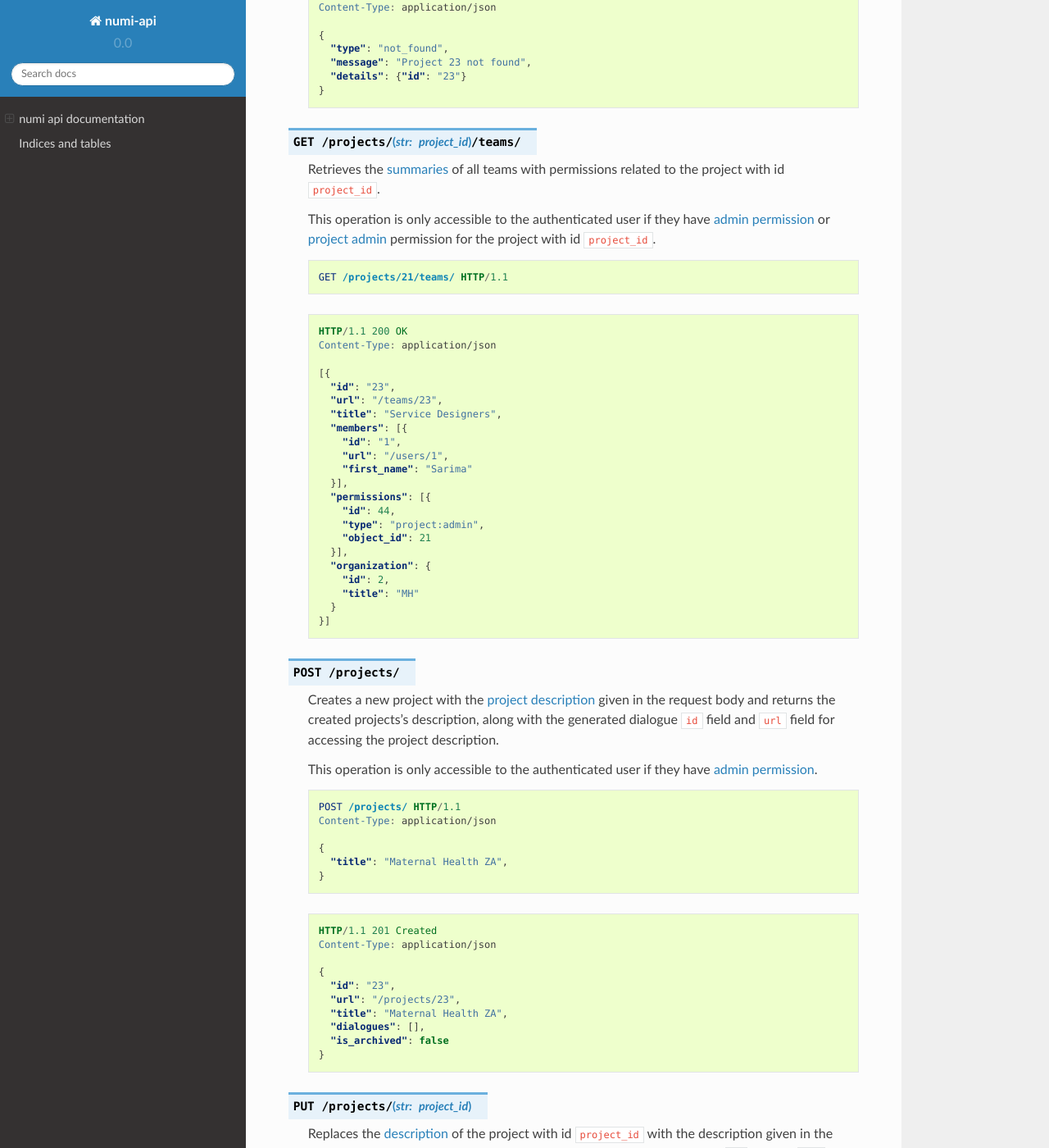
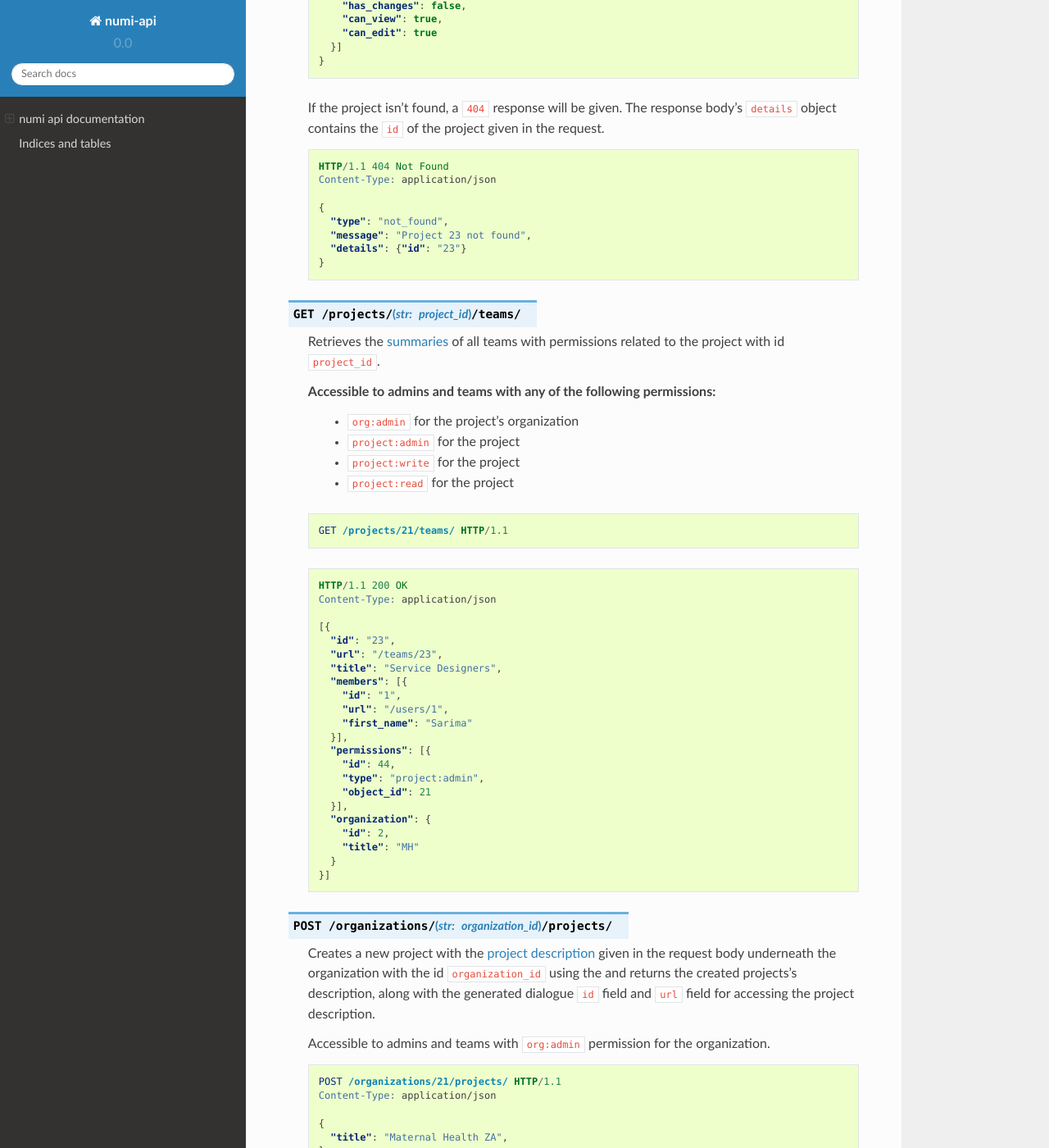
Before and after one commit to praekelt/numi-api, a Sphinx documentation site: the page built from docs/index.rst, in a window 1280 px wide and 1400 px high, scrolled down 10286 px. Shown: the whole window at 82% size. Built offline with Sphinx 7.4.7 and the Read the Docs theme 2.0.0, drawn with Linux system fonts in a browser that asks for light colours; some of the changed text lies outside the part shown.

Commit message:
Update docs to match changes to project permissions

```diff
--- a/docs/index.rst
+++ b/docs/index.rst
@@ -304,17 +304,17 @@
 *****************
   Grants create, archive, read, write and publish access for a given project's dialogues.
 
-.. _permissions-project-dialogues-read:
-
-``project:dialogues:read``
-**************************
-Grants read access for a given project's dialogues.
-
-.. _permissions-project-dialogues-write:
-
-``project:dialogues:write``
-***************************
-Grants write access for a given project's dialogues.
+.. _permissions-project-read:
+
+``project:read``
+****************
+Grants read access for a given project and its dialogues.
+
+.. _permissions-project-write:
+
+``project:write``
+*****************
+Grants write access for a given project and its dialogues.
 
 .. _permissions-dialogue-read:
 
@@ -426,7 +426,7 @@
      [{
        "id": 44,
        "object_id": 21,
-       "type": "project:dialogues:write"
+       "type": "project:write"
      }]
 
 .. http:get:: /team/(str:team_id)/permissions/
@@ -536,10 +536,12 @@
 
      [{
        "id": "1",
+       "organization_id": "21",
        "title": "Maternal Health ZA",
        "url": "/projects/1"
      }, {
        "id": "2",
+       "organization_id": "21",
        "title": "Maternal Health MX",
        "url": "/projects/2",
      }]
@@ -557,6 +559,12 @@
   Retrieves the :ref:`description <data-project>` of the project with id
   ``project_id``.
 
+  Accessible to admins and teams with any of the following permissions:
+    - ``org:admin`` for the project's organization
+    - ``project:admin`` for the project
+    - ``project:write`` for the project
+    - ``project:read`` for the project
+
   .. sourcecode:: http
 
      GET /projects/23 HTTP/1.1
@@ -568,6 +576,7 @@
 
      {
        "id": "23",
+       "organization_id": "21",
        "title": "Maternal Health ZA"
        "url": "/projects/23",
        "is_archived": false,
@@ -603,10 +612,11 @@
   Retrieves the :ref:`summaries <data-team-summary>` of all teams with
   permissions related to the project with id ``project_id``.
 
-  This operation is only accessible to the authenticated user if they have
-  :ref:`admin permission <permissions>` or :ref:`project admin
-  <permissions-project-admin>` permission for the project with id
-  ``project_id``.
+  Accessible to admins and teams with any of the following permissions:
+    - ``org:admin`` for the project's organization
+    - ``project:admin`` for the project
+    - ``project:write`` for the project
+    - ``project:read`` for the project
 
   .. sourcecode:: http
 
@@ -637,19 +647,20 @@
        }
      }]
 
-.. http:post:: /projects/
+.. http:post:: /organizations/(str:organization_id)/projects/
 
   Creates a new project with the :ref:`project description <data-project>`
-  given in the request body and returns the created projects's description,
+  given in the request body underneath the organization with the id
+  ``organization_id`` using the and returns the created projects's description,
   along with the generated dialogue ``id`` field and ``url`` field for
   accessing the project description.
 
-  This operation is only accessible to the authenticated user if they have
-  :ref:`admin permission <permissions>`.
-
-  .. sourcecode:: http
-
-     POST /projects/ HTTP/1.1
+  Accessible to admins and teams with ``org:admin`` permission for the
+  organization.
+
+  .. sourcecode:: http
+
+     POST /organizations/21/projects/ HTTP/1.1
      Content-Type: application/json
 
      {
@@ -663,6 +674,7 @@
 
      {
        "id": "23",
+       "organization_id": "21",
        "url": "/projects/23",
        "title": "Maternal Health ZA",
        "dialogues": [],
@@ -678,6 +690,11 @@
   given description, along with the projects's ``id`` and the ``url`` for
   accessing the projects's description.
 
+  Accessible to admins and teams with any of the following permissions:
+    - ``org:admin`` for the project's organization
+    - ``project:admin`` for the project
+    - ``project:write`` for the project
+
   .. sourcecode:: http
 
      PUT /projects/23 HTTP/1.1
@@ -695,6 +712,7 @@
 
      {
        "id": "23",
+       "organization_id": "21",
        "title": "Maternal Health ZA"
        "url": "/projects/23",
        "is_archived": false,
@@ -719,6 +737,11 @@
   the request body and returns the given description, along with the projects's
   ``id`` and the ``url`` for accessing the project's description.
 
+  Accessible to admins and teams with any of the following permissions:
+    - ``org:admin`` for the project's organization
+    - ``project:admin`` for the project
+    - ``project:write`` for the project
+
 .. sourcecode:: http
 
    PATCH /projects/23 HTTP/1.1
@@ -737,6 +760,7 @@
 
    {
      "id": "23",
+     "organization_id": "21",
      "title": "Maternal Health ZA"
      "url": "/projects/23",
      "is_archived": false,
@@ -760,6 +784,12 @@
   Only accessible if the authenticated user has :ref:`admin permission
   <permissions>` or has permissions associated with project
   ``project_id``.
+
+  Accessible to admins and teams with any of the following permissions:
+    - ``org:admin`` for the project's organization
+    - ``project:admin`` for the project
+    - ``project:write`` for the project
+    - ``project:read`` for the project
 
   .. sourcecode:: http
 
```
Also changed, not shown: 2 other files.
